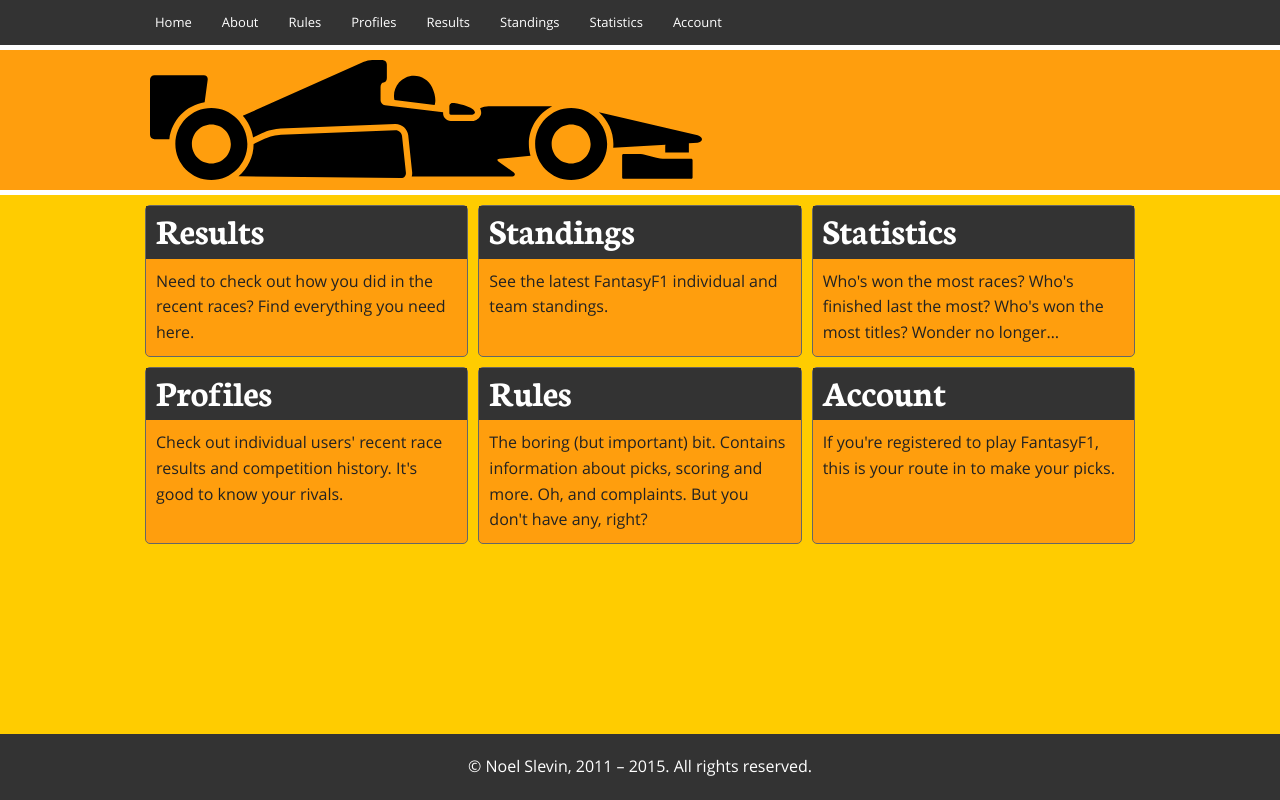
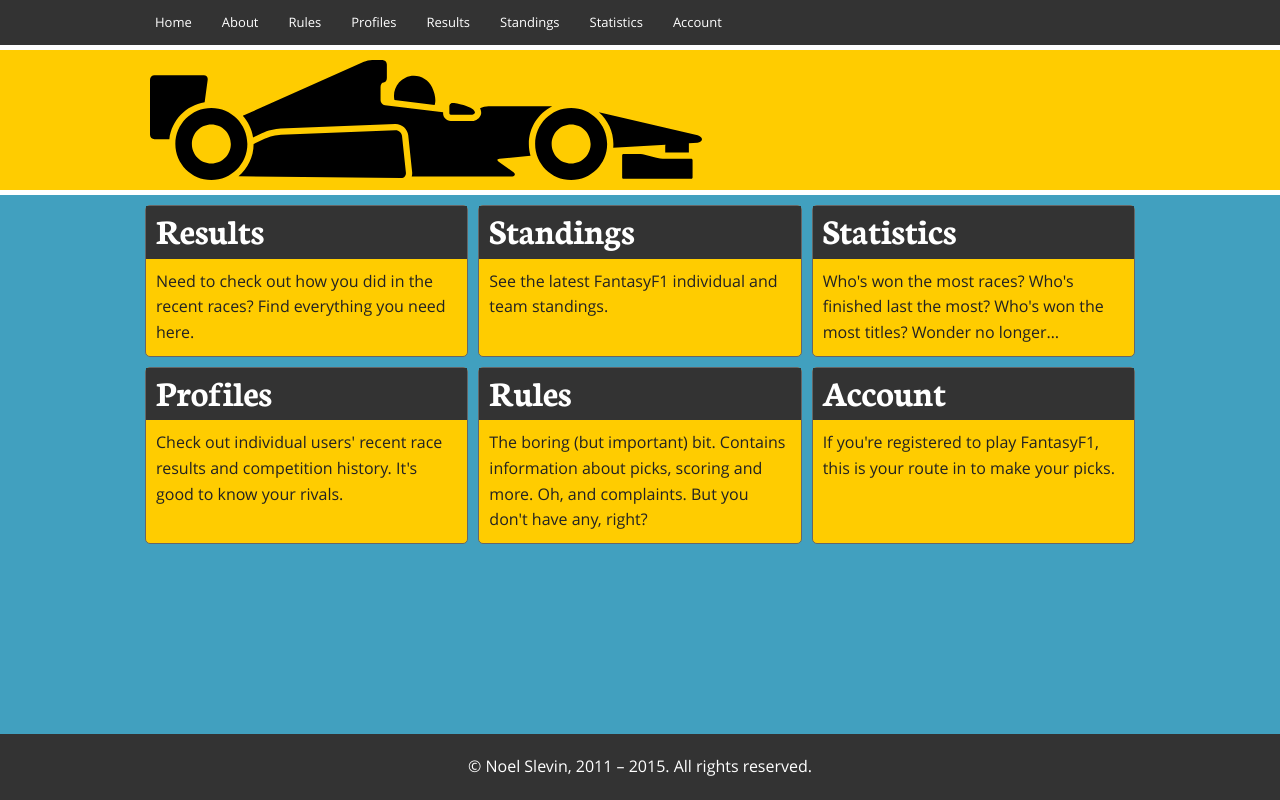
Before and after one commit to noelslevin/fantasyf1-site, a PHP site: page / in a window 1280 px wide. Run offline with PHP 8.4, Linux system fonts and the light colour scheme.

Commit message:
Updated styles and colours
Updated styles to add those required for missing flags. Also updated
colours to provide a more coherent look.

```diff
--- a/src/css/components/_custom.scss
+++ b/src/css/components/_custom.scss
@@ -73,6 +73,10 @@ object.trophy {
     background: url(/assets/svg/flags/australian-flag.svg);
 }
 
+.austrian {
+  background: url(/assets/svg/flags/austrian-flag.svg);
+}
+
 .bahrain {
     background: url(/assets/svg/flags/bahrain-flag.svg);
 }
@@ -132,6 +136,11 @@ object.trophy {
 .monaco {
     background: url(/assets/svg/flags/monaco-flag.svg);
 }
+
+.russian {
+  background: url(/assets/svg/flags/russian-flag.svg);
+}
+
 .singapore {
     background: url(/assets/svg/flags/singapore-flag.svg);
 }
--- a/src/css/components/_global.scss
+++ b/src/css/components/_global.scss
@@ -241,8 +241,8 @@ $jet           : #222222 !default;
 $black         : #000000 !default;
 
 // We use these as default colors throughout
-$primary-color: #FF9E0D !default;   // yellow/orange
-$secondary-color: #FFCC00 !default; // blue grey
+$primary-color: #FFCC00 !default;   // yellow/orange
+$secondary-color: #41A0BF !default; // blue grey
 $alert-color: #f04124 !default;     // cinnabar
 $success-color: #43AC6A !default;   // sea-green
 $warning-color: #f08a24 !default;   // carrot
--- a/src/css/components/_tables.scss
+++ b/src/css/components/_tables.scss
@@ -17,7 +17,7 @@ $include-html-table-classes: $include-html-classes !default;
 
 // These control the background color for the table and even rows
 $table-bg: $primary-color !default;
-$table-even-row-bg: #E8D20C !default;
+$table-even-row-bg: scale-color($primary-color, $lightness: +30%) !default;
 
 // These control the table cell border style
 $table-border-style: solid !default;
--- a/src/css/components/_tabs.scss
+++ b/src/css/components/_tabs.scss
@@ -12,9 +12,9 @@
 $include-html-tabs-classes: $include-html-classes !default;
 
 $tabs-navigation-padding: rem-calc(16) !default;
-$tabs-navigation-bg-color: #E8D20C !default;
+$tabs-navigation-bg-color: scale-color($secondary-color, $lightness: +15%) !default;
 $tabs-navigation-active-bg-color: $primary-color !default;
-$tabs-navigation-hover-bg-color: scale-color($secondary-color, $lightness: -6%) !default;
+$tabs-navigation-hover-bg-color: scale-color($primary-color, $lightness: +30%) !default;
 $tabs-navigation-font-color: $jet !default;
 $tabs-navigation-active-font-color: $tabs-navigation-font-color !default;
 $tabs-navigation-font-size: rem-calc(16) !default;
--- a/src/css/components/_type.scss
+++ b/src/css/components/_type.scss
@@ -67,7 +67,7 @@ $code-padding: rem-calc(2) rem-calc(5) rem-calc(1) !default;
 // We use these to style anchors
 $anchor-text-decoration: none !default;
 $anchor-text-decoration-hover: none !default;
-$anchor-font-color: #407BFF !default;
+$anchor-font-color: $white !default;
 $anchor-font-color-hover: scale-color($anchor-font-color, $lightness: -14%) !default;
 
 // We use these to style the <hr> element
```
Also changed, not shown: assets/css/main.css, assets/css/main.min.css.
